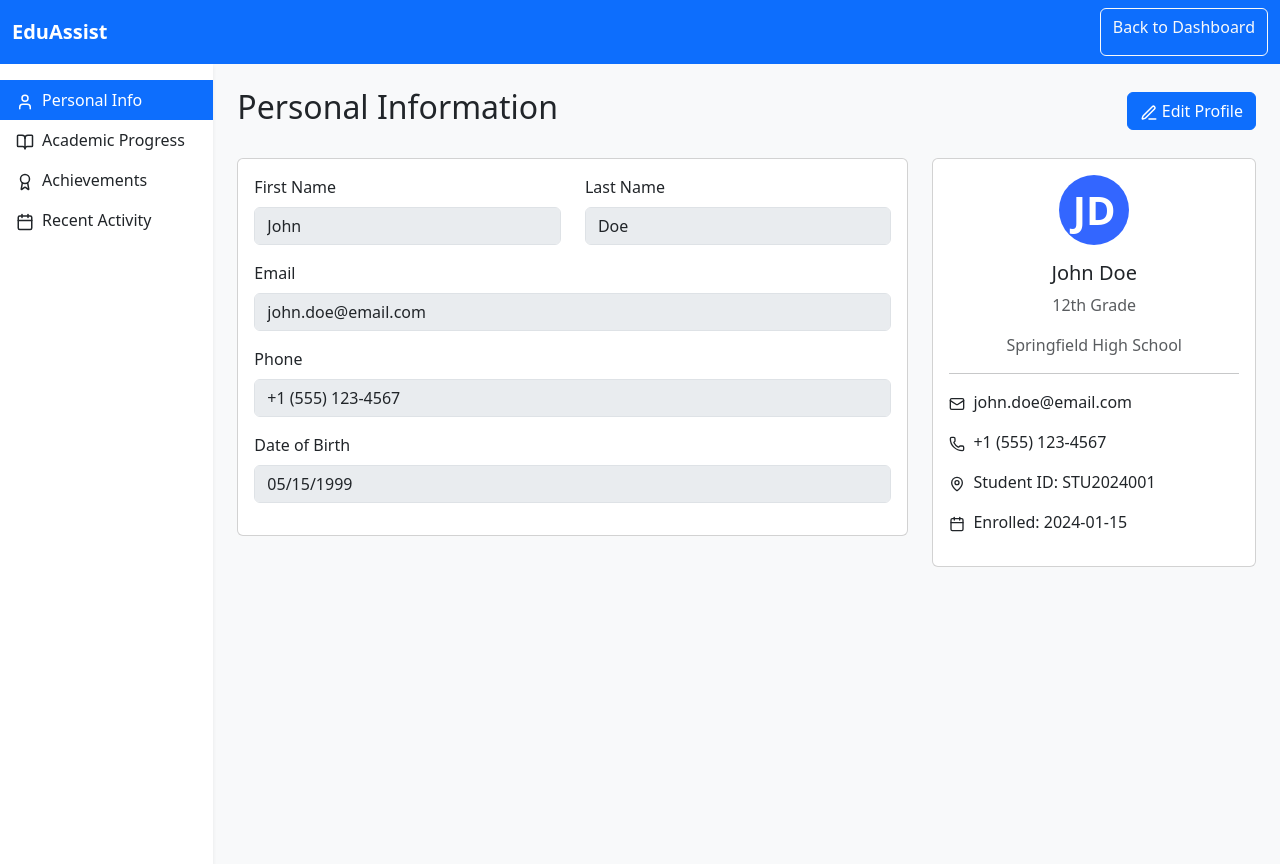
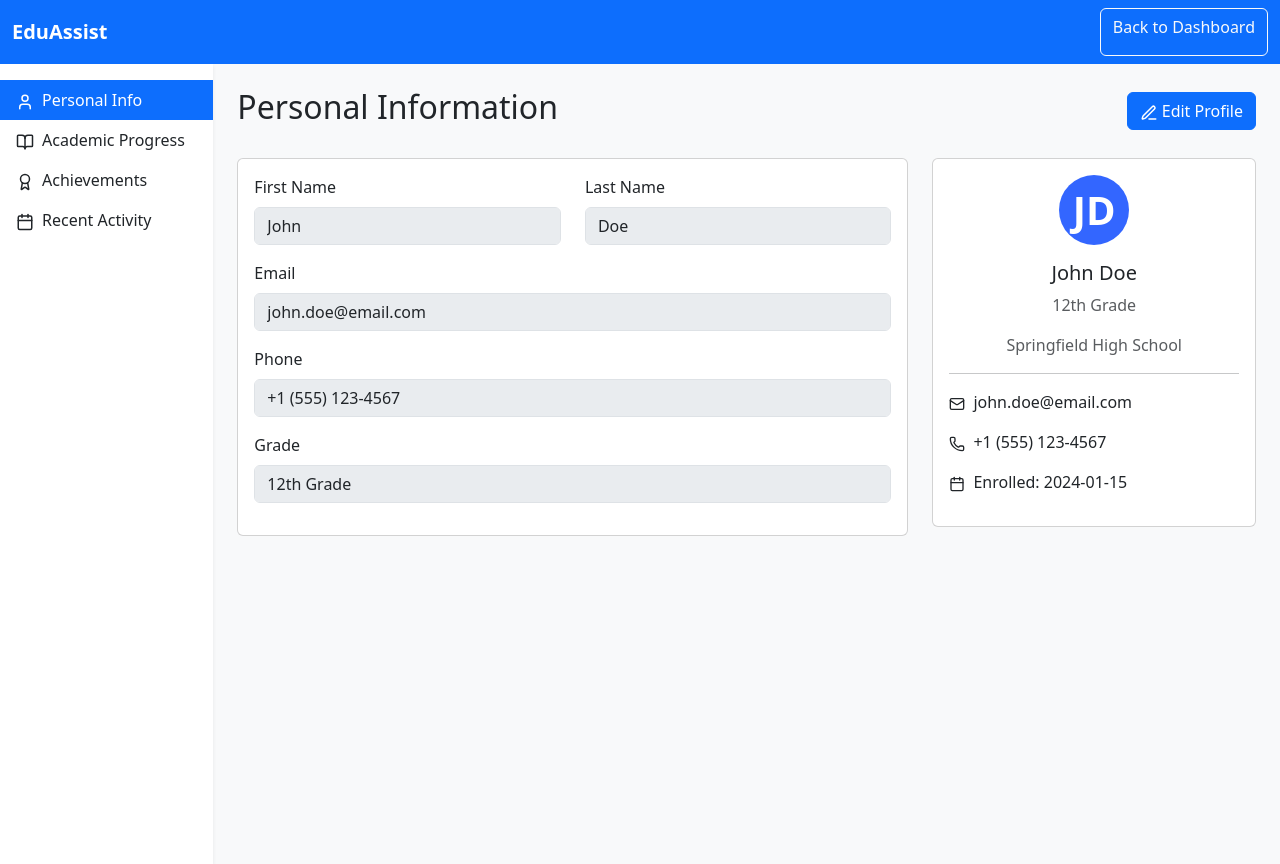
Before and after one commit to Jaisman/Learning_Buddy, a React (Vite) app in the folder frontend/: page /stu-profile in a window 1280 px wide. Built offline with nearby package versions, Linux system fonts and the light colour scheme.

Commit message:
student profile

```diff
--- a/frontend/src/components/Register.jsx
+++ b/frontend/src/components/Register.jsx
@@ -9,6 +9,7 @@ import {
   School,
   BookOpen,
   ArrowRight,
+  PhoneCallIcon,
   CheckCircle
 } from 'lucide-react';
 import { useNavigate } from 'react-router-dom';
@@ -150,12 +151,12 @@ const Register = () => {
                       <div className="form-text">We'll never share your email with anyone else.</div>
                     </div>
 
-                    {/* Email field */}
+                    {/* Phone field */}
                     <div className="mb-3">
                       <label htmlFor="phole" className="form-label">Phone Number</label>
                       <div className="input-group">
                         <span className="input-group-text bg-light border-end-0">
-                          <Mail size={18} className="text-muted" />
+                          <PhoneCallIcon size={18} className="text-muted" />
                         </span>
                         <input
                           type="text"
--- a/frontend/src/components/StudentProfile.jsx
+++ b/frontend/src/components/StudentProfile.jsx
@@ -6,16 +6,13 @@ const StudentProfile = () => {
       const navigate = useNavigate();
   const [activeTab, setActiveTab] = useState('personal');
   const [isEditing, setIsEditing] = useState(false);
-  const [showPassword, setShowPassword] = useState(false);
   const [profileData, setProfileData] = useState({
     firstName: 'John',
     lastName: 'Doe',
     email: 'john.doe@email.com',
     phone: '+1 (555) 123-4567',
-    dateOfBirth: '1999-05-15',
     grade: '12th Grade',
     institution: 'Springfield High School',
-    studentId: 'STU2024001',
     enrollmentDate: '2024-01-15'
   });
 
@@ -193,12 +190,12 @@ const initials = `${profileData.firstName.charAt(0)}${profileData.lastName.charA
                         </div>
 
                         <div className="mb-3">
-                          <label className="form-label">Date of Birth</label>
+                          <label className="form-label">Grade</label>
                           <input
-                            type="date"
+                            type="text"
                             className="form-control"
-                            value={profileData.dateOfBirth}
-                            onChange={(e) => handleInputChange('dateOfBirth', e.target.value)}
+                            value={profileData.grade}
+                            onChange={(e) => handleInputChange('grade', e.target.value)}
                             disabled={!isEditing}
                           />
                         </div>
@@ -239,7 +236,7 @@ const initials = `${profileData.firstName.charAt(0)}${profileData.lastName.charA
                         <div className="text-start">
                           <p><Mail size={16} className="me-2" />{profileData.email}</p>
                           <p><Phone size={16} className="me-2" />{profileData.phone}</p>
-                          <p><MapPin size={16} className="me-2" />Student ID: {profileData.studentId}</p>
+
                           <p><Calendar size={16} className="me-2" />Enrolled: {profileData.enrollmentDate}</p>
                         </div>
                       </div>
```
